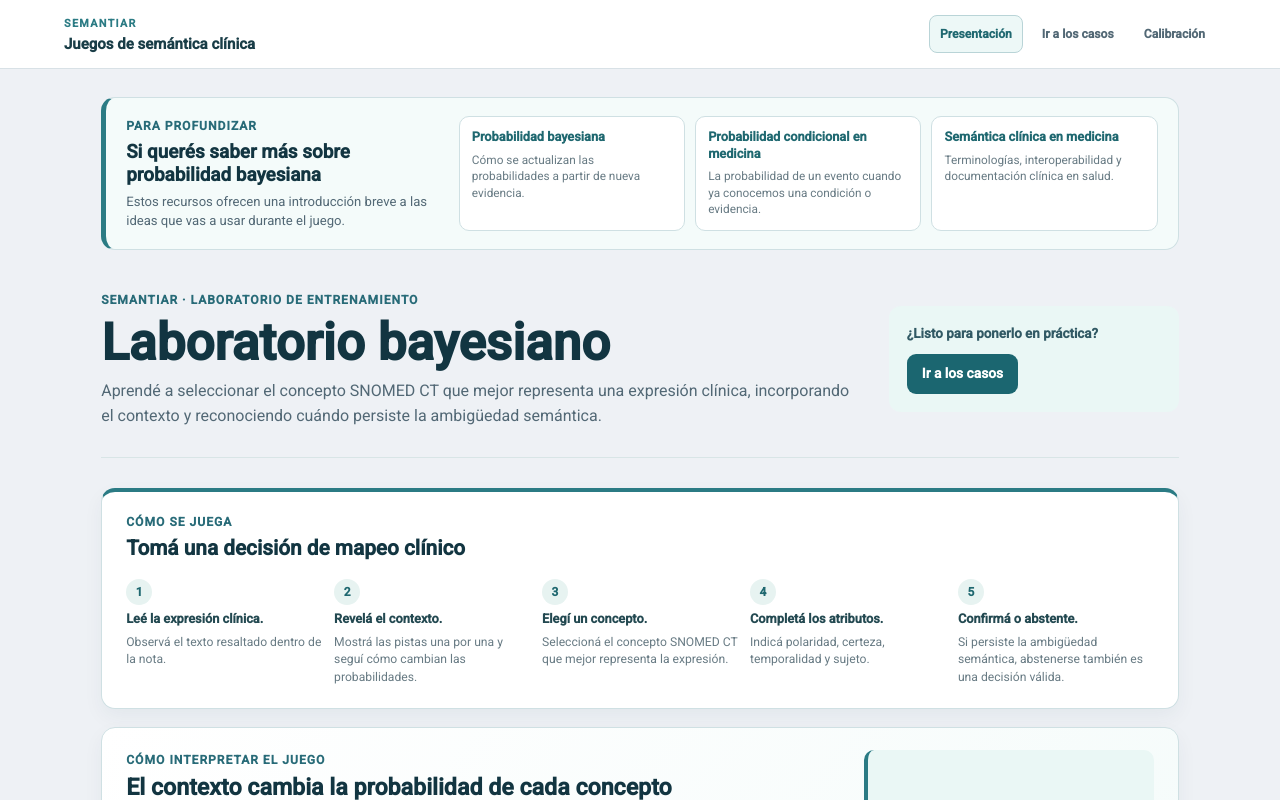
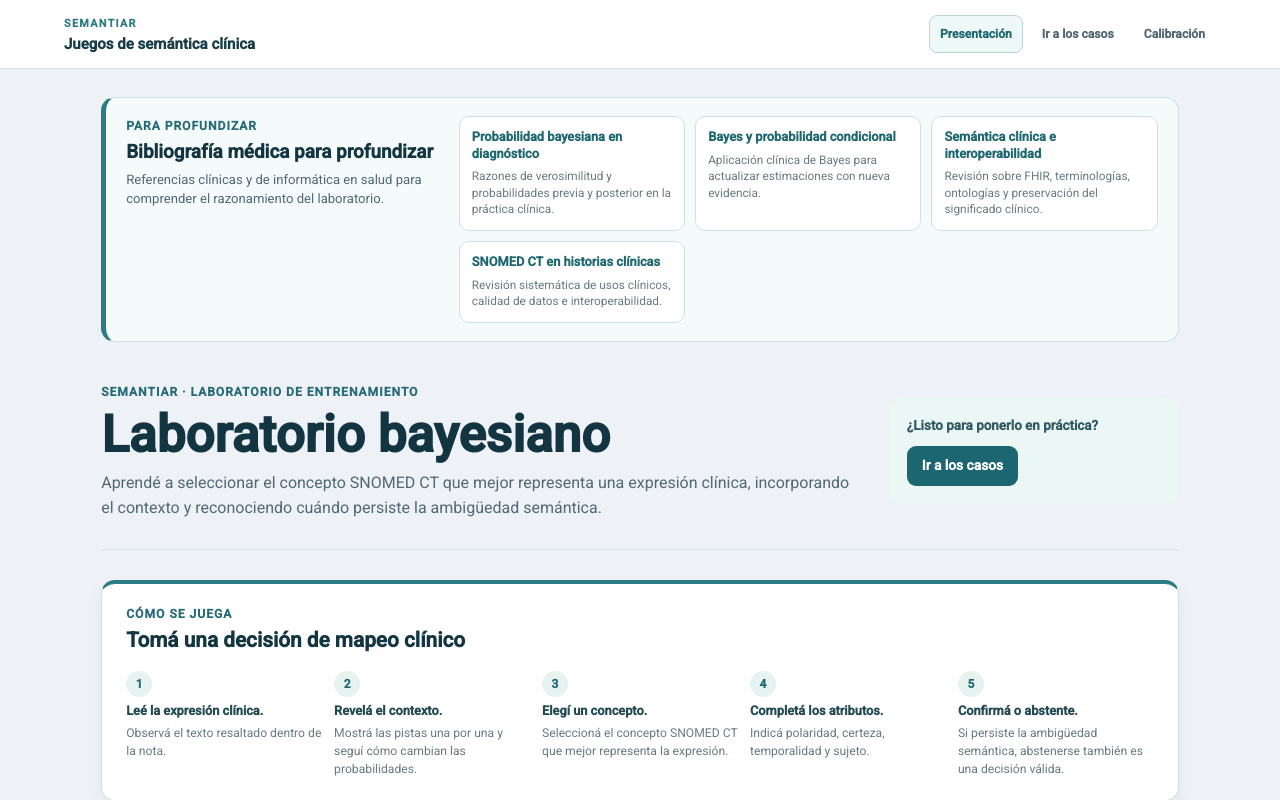
Before and after one commit to manwithbarba/semantiar_juegos, an Angular app: page /#/ in a window 1280 px wide. Shown: the top 800 px of the page. Built offline with nearby package versions, Linux system fonts and the light colour scheme.

Commit message:
Replace Wikipedia with medical bibliography

```diff
--- a/src/app/home/home.component.html
+++ b/src/app/home/home.component.html
@@ -2,33 +2,41 @@
   <section class="learning-resources" aria-labelledby="learning-resources-title">
     <div class="learning-resources-copy">
       <p class="eyebrow">Para profundizar</p>
-      <h2 id="learning-resources-title">Si querés saber más sobre probabilidad bayesiana</h2>
-      <p>Estos recursos ofrecen una introducción breve a las ideas que vas a usar durante el juego.</p>
+      <h2 id="learning-resources-title">Bibliografía médica para profundizar</h2>
+      <p>Referencias clínicas y de informática en salud para comprender el razonamiento del laboratorio.</p>
     </div>
     <div class="resource-links">
       <a
-        href="https://es.wikipedia.org/wiki/Probabilidad_bayesiana"
+        href="https://onlinelibrary.wiley.com/doi/10.1111/j.1651-2227.2006.00179.x"
         target="_blank"
         rel="noopener noreferrer"
       >
-        <strong>Probabilidad bayesiana</strong>
-        <span>Cómo se actualizan las probabilidades a partir de nueva evidencia.</span>
+        <strong>Probabilidad bayesiana en diagnóstico</strong>
+        <span>Razones de verosimilitud y probabilidades previa y posterior en la práctica clínica.</span>
       </a>
       <a
-        href="https://es.wikipedia.org/wiki/Probabilidad_condicional"
+        href="https://journals.sagepub.com/doi/full/10.1177/10398562241300887"
         target="_blank"
         rel="noopener noreferrer"
       >
-        <strong>Probabilidad condicional en medicina</strong>
-        <span>La probabilidad de un evento cuando ya conocemos una condición o evidencia.</span>
+        <strong>Bayes y probabilidad condicional</strong>
+        <span>Aplicación clínica de Bayes para actualizar estimaciones con nueva evidencia.</span>
       </a>
       <a
-        href="https://www.sanidad.gob.es/areas/saludDigital/semanticaClinica/home.htm"
+        href="https://www.jmir.org/2024/1/e45209/"
         target="_blank"
         rel="noopener noreferrer"
       >
-        <strong>Semántica clínica en medicina</strong>
-        <span>Terminologías, interoperabilidad y documentación clínica en salud.</span>
+        <strong>Semántica clínica e interoperabilidad</strong>
+        <span>Revisión sobre FHIR, terminologías, ontologías y preservación del significado clínico.</span>
+      </a>
+      <a
+        href="https://medinform.jmir.org/2023/1/e43750/"
+        target="_blank"
+        rel="noopener noreferrer"
+      >
+        <strong>SNOMED CT en historias clínicas</strong>
+        <span>Revisión sistemática de usos clínicos, calidad de datos e interoperabilidad.</span>
       </a>
     </div>
   </section>
```
